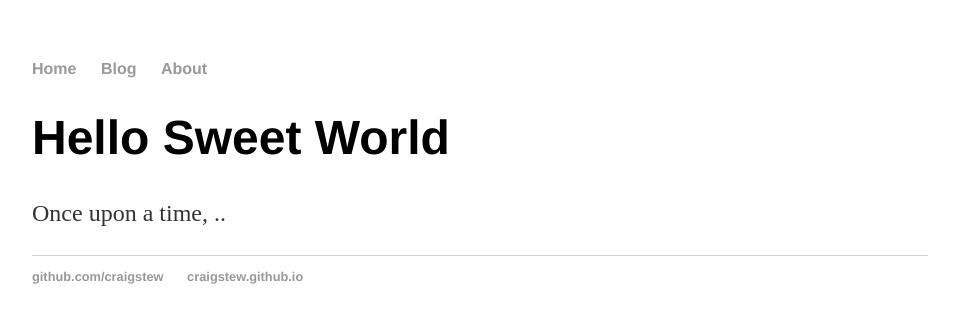
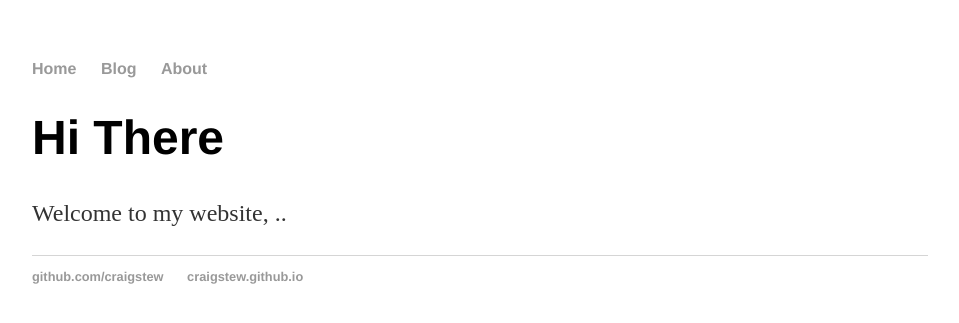
Before and after one commit to craigstew/craigstew.github.io, a Jekyll site: the page built from index.html, in a window 1280 px wide. Shown: the top 323 px of the page, without its empty margins (160-1119 px from the left). Built offline with Jekyll 4.4.1, drawn with Linux system fonts in a browser that asks for light colours.

Commit message:
Update index.html
small change

```diff
--- a/index.html
+++ b/index.html
@@ -3,6 +3,6 @@ layout: default
 title: Web Programming
 ---
 <div class="blurb">
-  <h1>Hello Sweet World</h1>
-  <p>Once upon a time, ..</p>
+  <h1>Hi There</h1>
+  <p>Welcome to my website, ..</p>
 </div>
```
